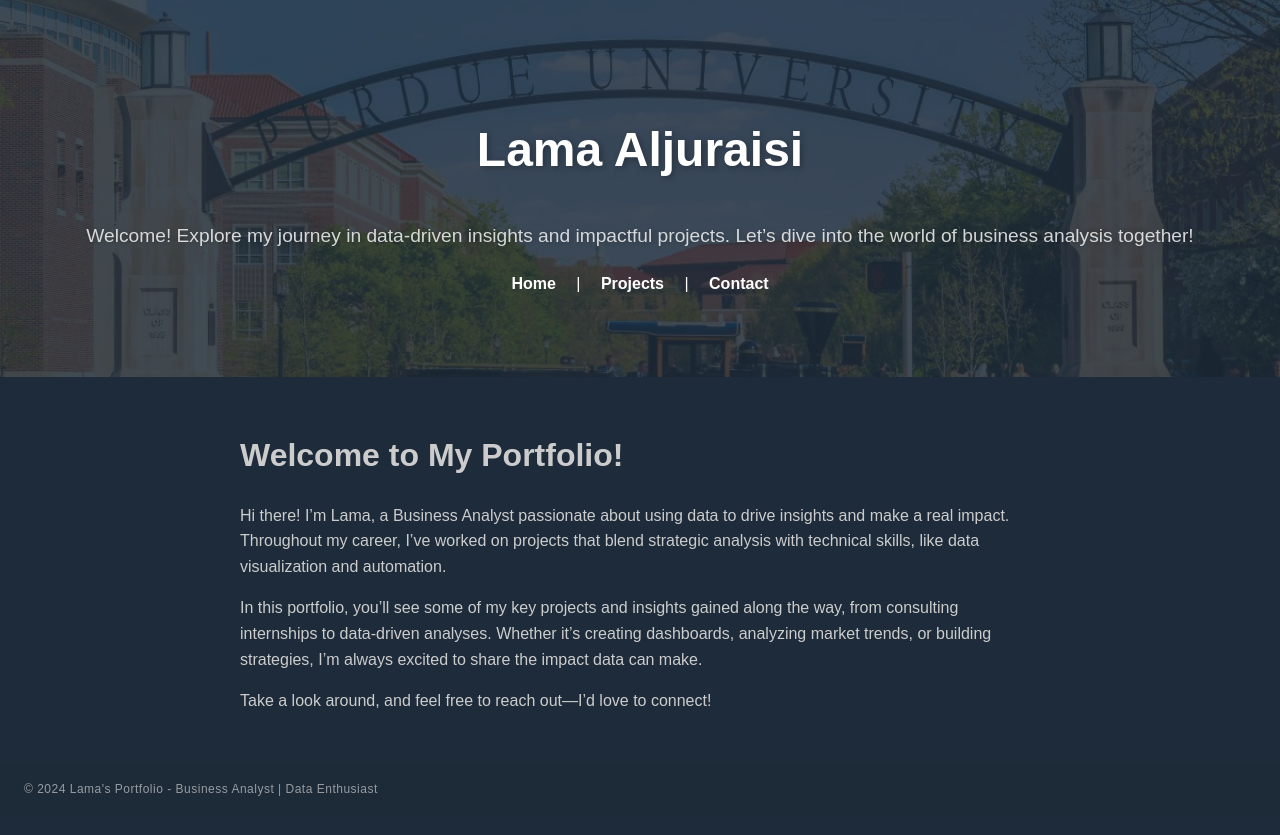
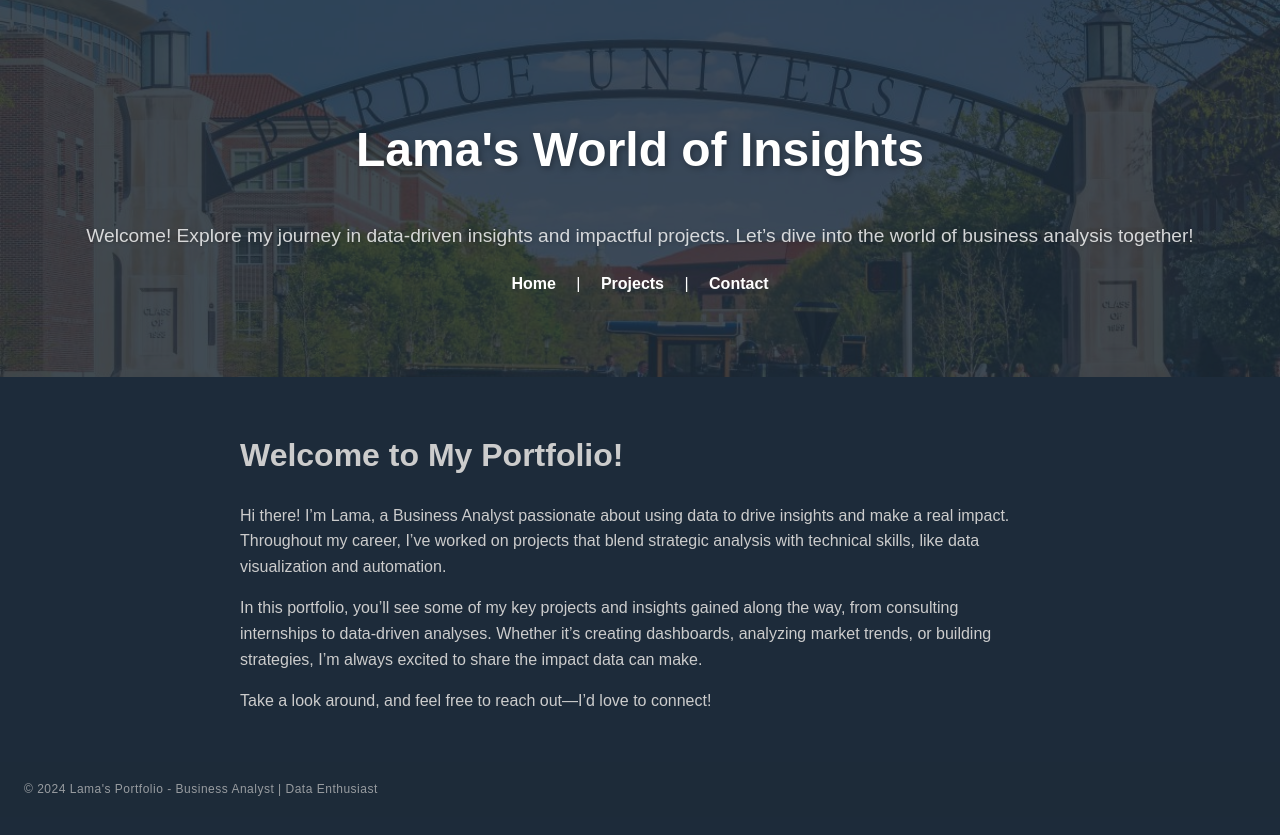
Before and after one commit to LamaJuraisi/Portfolio, a Jekyll site: the page built from index.md, in a window 1280 px wide. Shown: the top 835 px of the page. Built offline with Jekyll 4.4.1, drawn with Linux system fonts in a browser that asks for light colours; some web fonts are replaced.

Commit message:
Update _config.yml

```diff
--- a/_config.yml
+++ b/_config.yml
@@ -1,4 +1,4 @@
-title: "Lama Aljuraisi"
+title: "Lama's World of Insights"
 description: "Welcome! Explore my journey in data-driven insights and impactful projects. Let’s dive into the world of business analysis together!"
 email: "Lama.juraisy@gmail.com"
 social:
```
